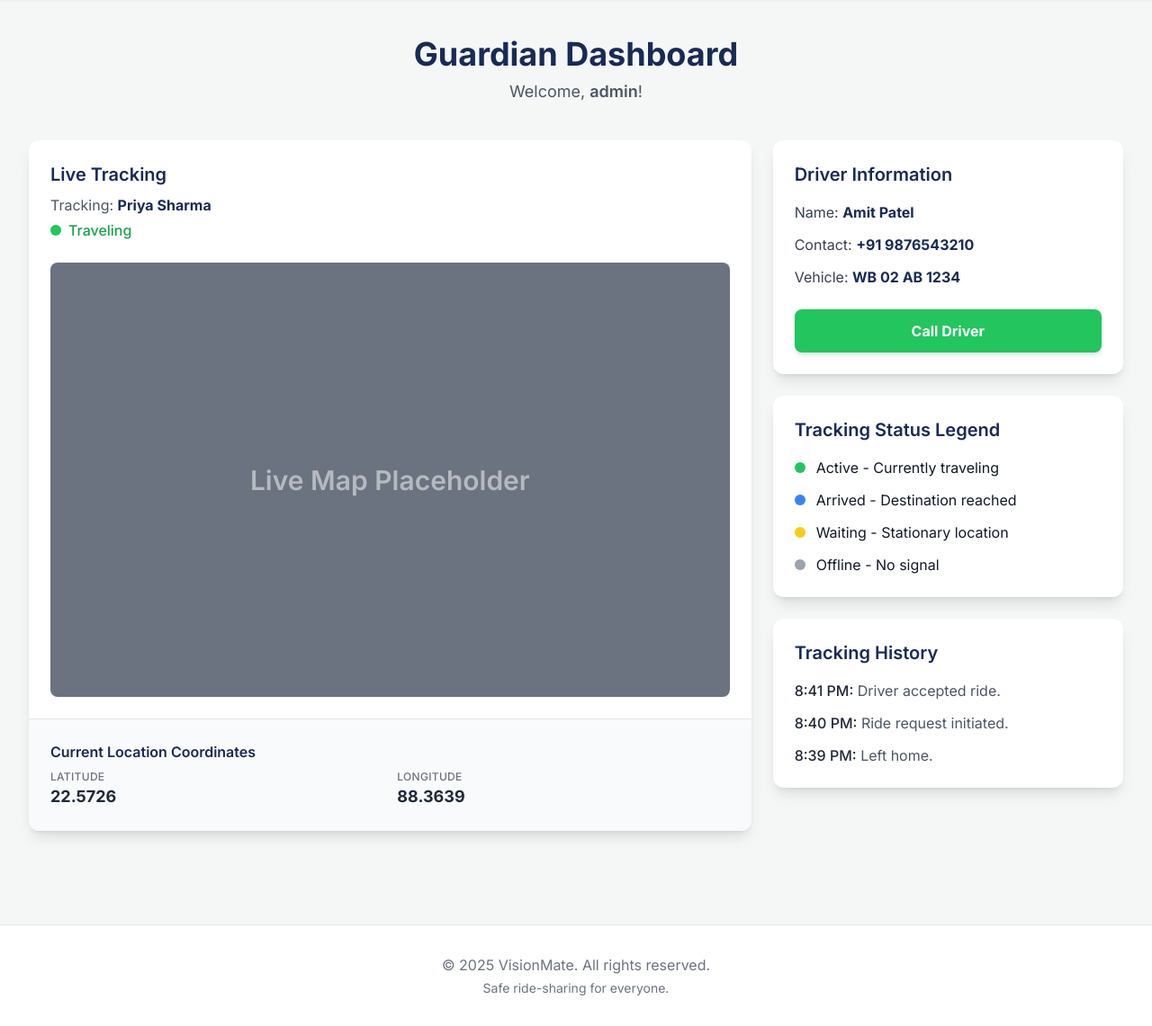
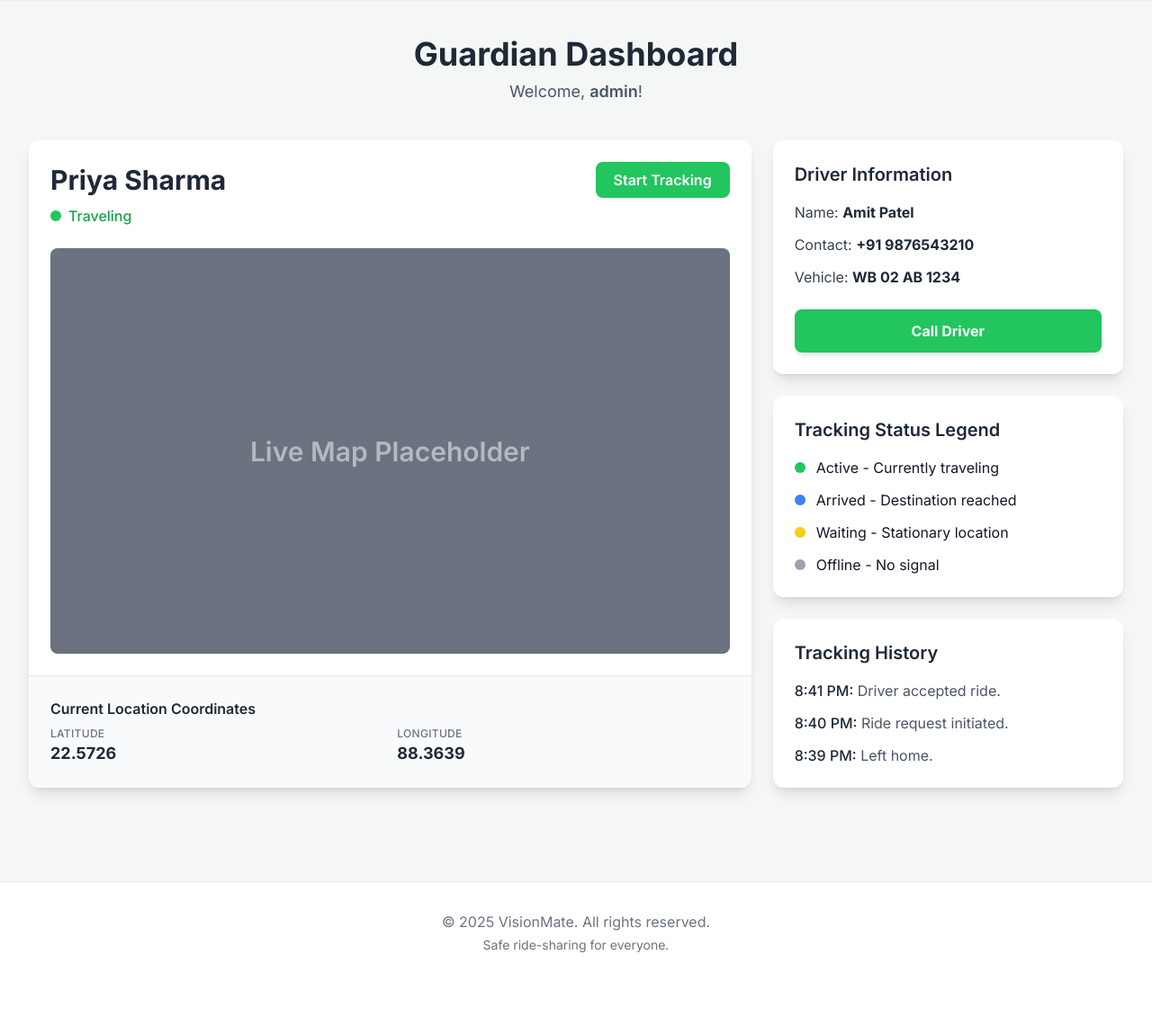
Before and after one commit to SubhojeetDey/frontendVisionMate, a Django app: template main/templates/main/guardian_dashboard.html in a window 1280 px wide. Shown: the part 64-1205 px from the top of the page at 90% size. After the commit the page ends 1123 px from the top, so only its background shows below. Run offline with Django 5.2, Linux system fonts and the light colour scheme; the template is opened without the code that fills it: values that come from a table or form of the project are taken from there, others are empty; a user stored in the database is signed in; data comes from the database, SQL or seed files in the repository; both versions use the stored data as it was after the commit; some libraries are stand-ins or nearby versions.

Commit message:
guardian dashboard beautify 1

```diff
--- a/main/templates/main/guardian_dashboard.html
+++ b/main/templates/main/guardian_dashboard.html
@@ -1,12 +1,33 @@
 {% extends 'main/base.html' %}
 
 {% block title %}Guardian Dashboard{% endblock %}
+
+<!-- TWEAK: Add custom CSS for animation in the 'head' block -->
+{% block head %}
+<style>
+  @keyframes pulse-border {
+    0%, 100% {
+      /* Use the --tw-shadow-color variable set by vm-green */
+      box-shadow: 0 0 0 0 var(--tw-shadow-color);
+    }
+    50% {
+      box-shadow: 0 0 0 10px rgba(0, 0, 0, 0);
+    }
+  }
+  .tracking-active {
+    /* Sets the shadow color variable to our green */
+    --tw-shadow-color: #34c759; /* vm-green */
+    animation: pulse-border 2s infinite;
+  }
+</style>
+{% endblock %}
+
 
 {% block content %}
 <div class="max-w-7xl mx-auto py-10 px-4 sm:px-6 lg:px-8">
 
   <div class="text-center mb-10">
-    <h1 class="text-3xl font-extrabold text-vm-navy sm:text-4xl">
+    <h1 class="text-3xl font-extrabold text-gray-800 sm:text-4xl">
       Guardian Dashboard
     </h1>
     <p class="mt-2 text-lg text-gray-600">
@@ -19,18 +40,28 @@
 
     <!-- Left Column: Live Tracking -->
     <div class="lg:col-span-2">
-      <!-- TWEAK: Extended height to align with right column -->
-      <div class="bg-white rounded-xl shadow-lg overflow-hidden flex flex-col" style="min-height: 48rem;">
+      <!-- TWEAK: Reduced height slightly to align with right column -->
+      <div class="bg-white rounded-xl shadow-lg overflow-hidden flex flex-col" style="min-height: 45rem;">
 
         <!-- --- 1. Text Content Area --- -->
         <div class="p-6">
-          <h3 class="text-xl font-semibold text-vm-navy">Live Tracking</h3>
 
           {% if passenger %}
-            <p class="text-base text-gray-600 mt-2">
-              Tracking: <span class="font-bold text-vm-navy">{{ passenger.name }}</span>
-            </p>
-            <div class="flex items-center space-x-2 text-green-600 mt-1">
+            <!-- TWEAK: Added flex container for name and button -->
+            <div class="flex justify-between items-center mb-2">
+              <!-- TWEAK: Passenger name is now the main heading -->
+              <h3 class="text-3xl font-bold text-gray-800">
+                {{ passenger.name }}
+              </h3>
+
+              <!-- TWEAK: Added "Start Tracking" button -->
+              <button id="start-tracking-btn" class="bg-vm-green hover:bg-vm-green-dark text-white font-semibold py-2 px-5 rounded-lg transition duration-300 shadow-sm">
+                Start Tracking
+              </button>
+            </div>
+
+            <!-- TWEAK: Adjusted spacing -->
+            <div class="flex items-center space-x-2 text-green-600">
               <span class="flex h-3 w-3 relative">
                 <span class="animate-ping absolute inline-flex h-full w-full rounded-full bg-green-400 opacity-75"></span>
                 <span class="relative inline-flex rounded-full h-3 w-3 bg-green-500"></span>
@@ -46,7 +77,8 @@
 
         <!-- --- 2. Map Placeholder Area --- -->
         <div class="flex-grow flex flex-col px-6 pb-6">
-          <div class="w-full flex-grow bg-gray-500 rounded-lg flex items-center justify-center">
+          <!-- TWEAK: Added ID for JS targeting -->
+          <div id="map-placeholder" class="w-full flex-grow bg-gray-500 rounded-lg flex items-center justify-center transition-all duration-500">
             <!-- TWEAK: Increased font size to be clearly visible -->
             <span class="text-3xl font-semibold text-white opacity-50">Live Map Placeholder</span>
           </div>
@@ -55,7 +87,7 @@
         <!-- --- 3. Coordinates Area --- -->
         {% if passenger %}
         <div class="bg-gray-50 border-t border-gray-200 p-6">
-          <h4 class="text-base font-semibold text-vm-navy mb-2">Current Location Coordinates</h4>
+          <h4 class="text-base font-semibold text-gray-800 mb-2">Current Location Coordinates</h4>
           <div class="grid grid-cols-2 gap-4">
             <div>
               <p class="text-xs font-medium text-gray-500 uppercase tracking-wide">Latitude</p>
@@ -77,11 +109,11 @@
       <!-- Driver Information -->
       <div class="bg-white rounded-xl shadow-lg overflow-hidden">
         <div class="p-6">
-          <h3 class="text-xl font-semibold text-vm-navy mb-4">Driver Information</h3>
+          <h3 class="text-xl font-semibold text-gray-800 mb-4">Driver Information</h3>
           <div class="space-y-3">
-            <p class="text-base text-gray-700">Name: <span class="font-bold text-vm-navy">Amit Patel</span></p>
-            <p class="text-base text-gray-700">Contact: <span class="font-bold text-vm-navy">+91 9876543210</span></p>
-            <p class="text-base text-gray-700">Vehicle: <span class="font-bold text-vm-navy">WB 02 AB 1234</span></p>
+            <p class="text-base text-gray-700">Name: <span class="font-bold text-gray-800">Amit Patel</span></p>
+            <p class="text-base text-gray-700">Contact: <span class="font-bold text-gray-800">+91 9876543210</span></p>
+            <p class="text-base text-gray-700">Vehicle: <span class="font-bold text-gray-800">WB 02 AB 1234</span></p>
           </div>
           <div class="mt-6">
             <button class="w-full bg-vm-green hover:bg-vm-green-dark text-white font-bold py-3 px-4 rounded-lg transition duration-300 ease-in-out shadow-md">
@@ -94,7 +126,7 @@
       <!-- Tracking Status Legend -->
       <div class="bg-white rounded-xl shadow-lg overflow-hidden">
         <div class="p-6">
-          <h3 class="text-xl font-semibold text-vm-navy mb-4">Tracking Status Legend</h3>
+          <h3 class="text-xl font-semibold text-gray-800 mb-4">Tracking Status Legend</h3>
           <ul class="space-y-3">
             <li class="flex items-center text-base">
               <span class="h-3 w-3 bg-green-500 rounded-full mr-3"></span>
@@ -119,7 +151,7 @@
       <!-- Tracking History -->
       <div class="bg-white rounded-xl shadow-lg overflow-hidden">
         <div class="p-6">
-          <h3 class="text-xl font-semibold text-vm-navy mb-4">Tracking History</h3>
+          <h3 class="text-xl font-semibold text-gray-800 mb-4">Tracking History</h3>
           <ul class="space-y-3">
             <li class="text-base text-gray-600"><span class="font-medium text-gray-800">8:41 PM:</span> Driver accepted ride.</li>
             <li class="text-base text-gray-600"><span class="font-medium text-gray-800">8:40 PM:</span> Ride request initiated.</li>
@@ -131,4 +163,54 @@
     </div>
   </div>
 </div>
+
+<!-- TWEAK: Updated JavaScript to toggle tracking on and off -->
+<script>
+  document.addEventListener('DOMContentLoaded', (event) => {
+
+    const trackButton = document.getElementById('start-tracking-btn');
+    const mapPlaceholder = document.getElementById('map-placeholder');
+
+    // State variable to keep track of tracking status
+    let isTracking = false;
+
+    if (trackButton && mapPlaceholder) {
+
+      trackButton.addEventListener('click', () => {
+
+        // Toggle the tracking state
+        isTracking = !isTracking;
+
+        if (isTracking) {
+          // --- START TRACKING ---
+
+          // Add the animation class to the map
+          mapPlaceholder.classList.add('tracking-active');
+
+          // Change button text and color to "Stop" (red)
+          trackButton.textContent = 'Stop Tracking';
+          trackButton.classList.remove('bg-vm-green', 'hover:bg-vm-green-dark');
+          trackButton.classList.add('bg-vm-red', 'hover:bg-vm-red-dark');
+
+          // Here you would also add the code to start fetching
+          // live location data from your API (e.g., in a setInterval)
+
+        } else {
+          // --- STOP TRACKING ---
+
+          // Remove the animation class from the map
+          mapPlaceholder.classList.remove('tracking-active');
+
+          // Change button text and color back to "Start" (green)
+          trackButton.textContent = 'Start Tracking';
+          trackButton.classList.remove('bg-vm-red', 'hover:bg-vm-red-dark');
+          trackButton.classList.add('bg-vm-green', 'hover:bg-vm-green-dark');
+
+          // Here you would stop the live data fetch
+        }
+      });
+    }
+  });
+</script>
+
 {% endblock %}
```
Also changed, not shown: db.sqlite3.
